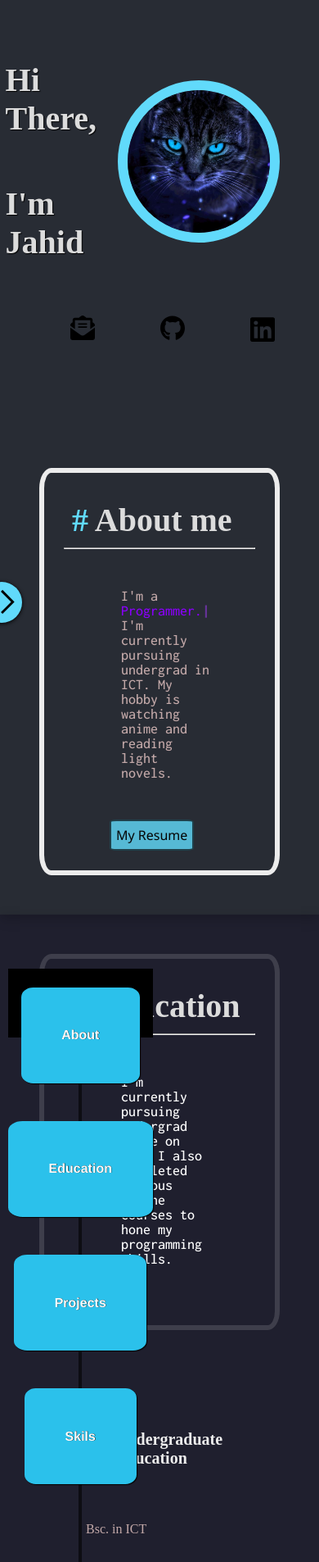
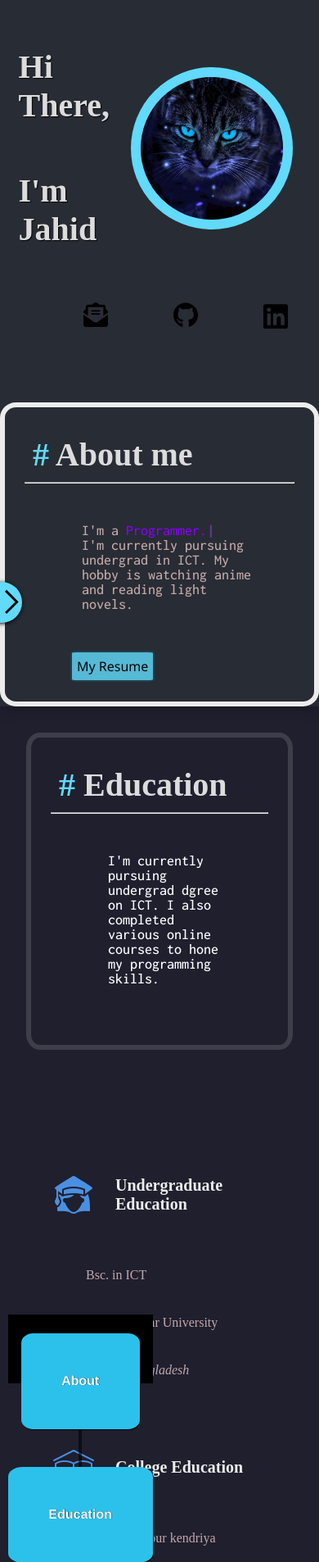
Before and after one commit to jahidem/jahidem.github.io, a PHP site: page / in a window 390 px wide; the page is wider, and only the part inside the window is pictured. Shown: the top 1906 px of that part at 82% size. Run offline with PHP 8.4, Linux system fonts and the light colour scheme.

Commit message:
align-center

```diff
--- a/portfolio/index.html
+++ b/portfolio/index.html
@@ -281,7 +281,7 @@
       <p>Designed by Jahid Hossain &ThickSpace; &copy;2022</p>
     </footer>
     <div id="float-btn">
-      <img src="icons/arrow.svg" style="width: 35px; height: 35px" alt="" />
+      <img id="arrow" src="icons/arrow.svg" style="width: 35px; height: 35px" alt="" />
     </div>
 
     <script src="script/action.js"></script>
--- a/portfolio/script/iam.js
+++ b/portfolio/script/iam.js
@@ -35,3 +35,14 @@ setInterval(()=>{
     blink.style.opacity = boo;
     boo = (boo+1)%2;
 },800)
+
+
+// Move ya Arrow
+
+var remv =1;
+var arr = document.getElementById("arrow");
+setInterval(()=>{
+    if(remv) arr.classList.add("move-arrow");
+    else arr.classList.remove("move-arrow");
+    remv++;remv%=2;
+},900);
--- a/portfolio/style.css
+++ b/portfolio/style.css
@@ -54,7 +54,6 @@ section:nth-child(even) {
     max-width: 1000px;
     min-height: 100vh;
     margin: auto;
-    padding: 3rem;
     display: flex;
     flex-direction: column;
     box-shadow: var(--dark-shadow);
@@ -213,6 +212,7 @@ body {
   display: flex;
   flex-direction: column;
   align-items: center;
+  margin: 2rem;
 }
 .logo-contain {
   width: 230px;
@@ -224,9 +224,8 @@ body {
 /* About-container  */
 
 #About-contain {
-  margin-top: 6rem;
   padding: 1.5rem;
-  align-self: flex-end;
+  align-self: center;
 
   max-width: 650px;
   border: 6px solid #ececec;
@@ -248,11 +247,12 @@ body {
 
 #Education-contain {
   padding: 1.5rem;
-  align-self: flex-end;
+  align-self: center;
   max-width: 700px;
   border: 6px solid #ececec27;
   border-radius: 5%;
   color: #ffffff;
+  margin: 2rem;
 }
 #Education-contain h1 span {
   color: #61dafb;
@@ -268,7 +268,7 @@ body {
 
 #Education .all-edu{
     max-width: 700px;
-    align-self: flex-end;
+    align-self: center;
     margin-top: 5rem;
     display: flex;
     justify-content: space-evenly;
@@ -302,7 +302,7 @@ body {
   padding: 2rem;
   display: flex;
   justify-content: space-evenly;
-  align-self:flex-end;
+  align-self:center;
   flex-wrap: wrap;
 
 }
@@ -393,7 +393,7 @@ body {
   border-radius: 10px;
   display: flex;
   justify-content: space-evenly;
-  align-self:flex-end;
+  align-self: center;
   flex-wrap: wrap;
   padding: 1.5rem;
 }
@@ -465,16 +465,20 @@ body {
 #float-btn.float-btn-hide{
   left: -50px;
 }
-
+#arrow{
+  transition: all 1s ease;
+}
 #nav-contain.nav-appear{
   bottom: 4rem;
 }
-
+.move-arrow{
+  transform: translateX(5px);
+}
   /**** Media Query ***/
 
   @media(max-width:900px) {
     #nav-contain {
-      bottom: -50%;
+      bottom: -100%;
       left: 10px;
 
     }
```
